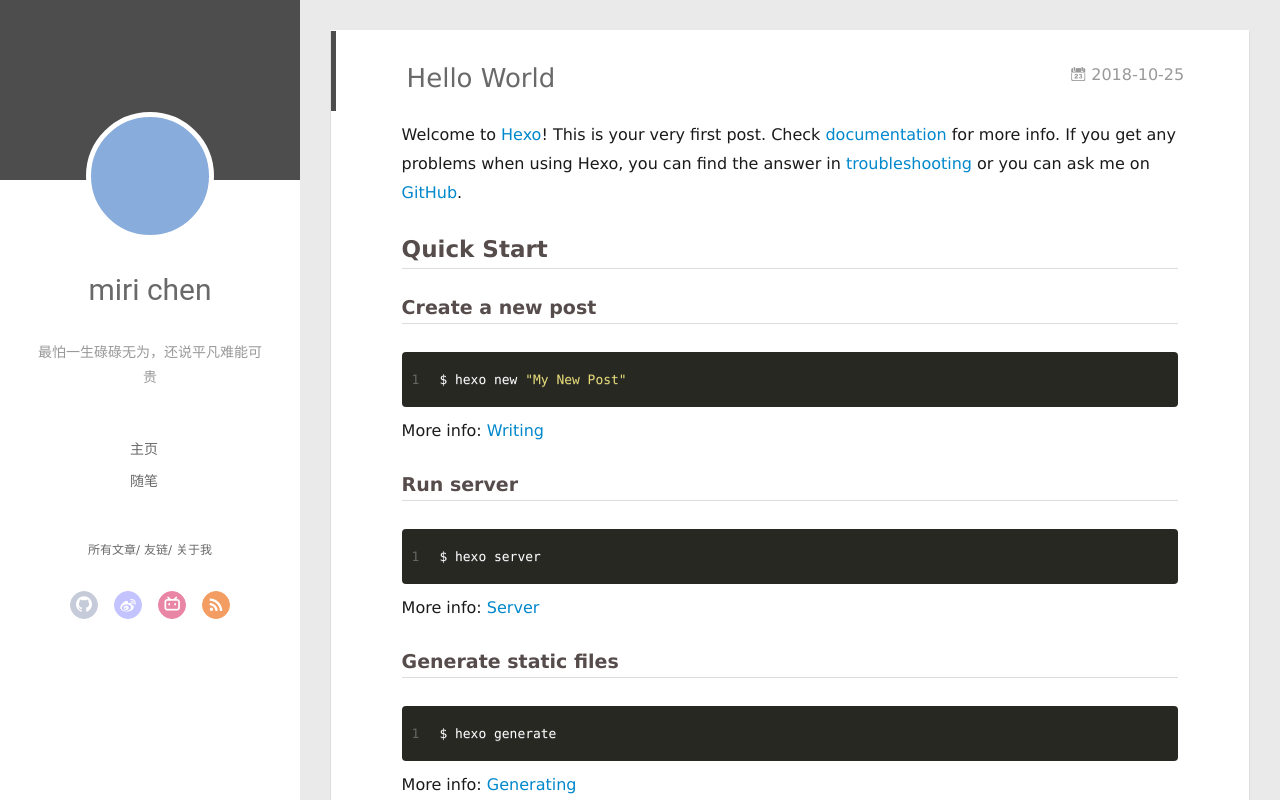
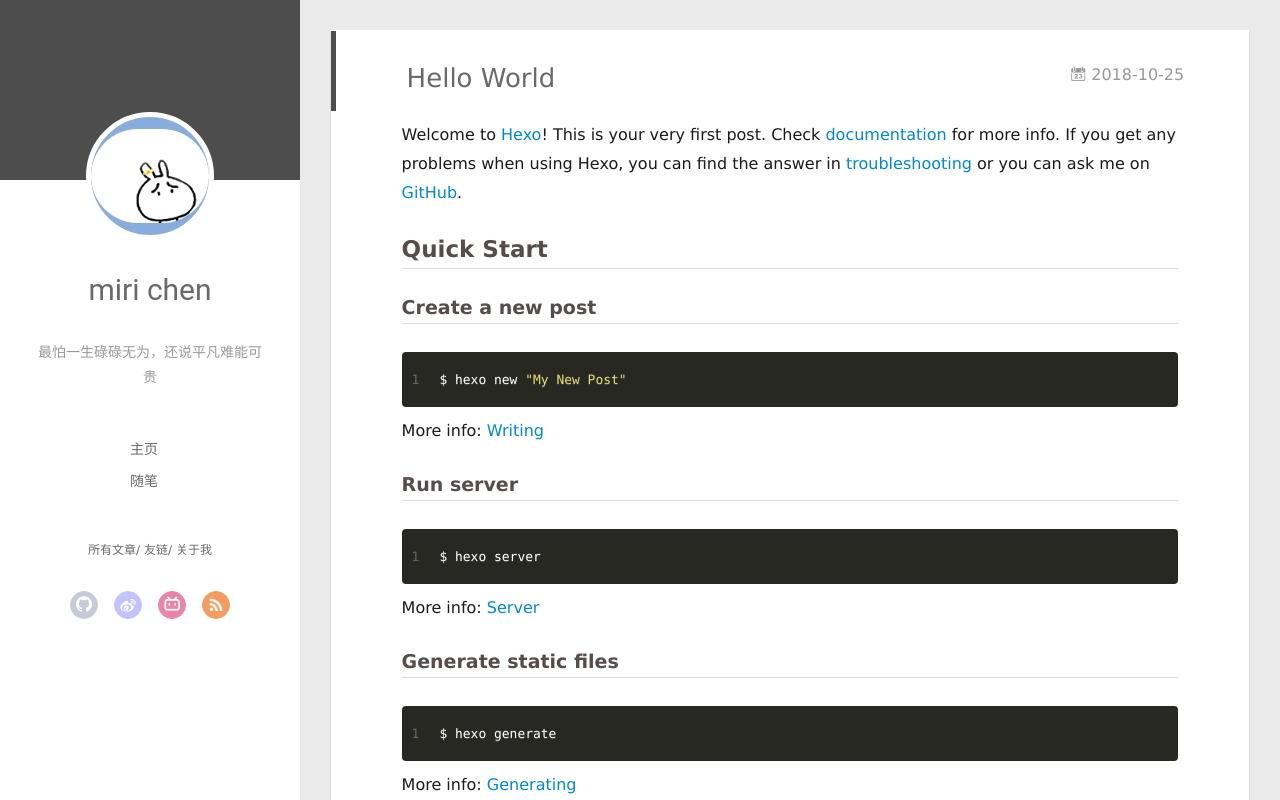
Before and after one commit to miri90/miri90.github.io, a plain HTML site: page 2018/10/25/hello-world/index.html in a window 1280 px wide. Drawn offline with Linux system fonts and the light colour scheme.

Commit message:
Site updated at2018-10-26 20:17:33

```diff
--- a/2018/10/25/hello-world/index.html
+++ b/2018/10/25/hello-world/index.html
@@ -24,7 +24,7 @@
     <link rel="alternative" href="/atom.xml" title="crazie miri chen&#39;s blog" type="application/atom+xml">
 
 
-    <link rel="icon" href="/imge/ti.peg">
+    <link rel="icon" href="/imge/favicon.ico">
 
   <link rel="stylesheet" type="text/css" href="/./main.0cf68a.css">
   <style type="text/css">
@@ -48,7 +48,7 @@
 <div class="intrude-less">
 	<header id="header" class="inner">
 		<a href="/" class="profilepic">
-			<img src="" class="js-avatar">
+			<img src="/img/avatar.jpeg" class="js-avatar">
 		</a>
 		<hgroup>
 		  <h1 class="header-author"><a href="/">miri chen</a></h1>
@@ -108,7 +108,7 @@
 	<div class="intrude-less">
 		<header id="header" class="inner">
 			<div class="profilepic">
-				<img src="" class="js-avatar">
+				<img src="/img/avatar.jpeg" class="js-avatar">
 			</div>
 			<hgroup>
 			  <h1 class="header-author js-header-author">miri chen</h1>
```
Also changed, not shown: archives/2018/10/index.html (+3 -3 lines), archives/2018/index.html (+3 -3 lines), archives/index.html (+3 -3 lines), index.html (+3 -3 lines), img/avatar.jpeg (added), img/favicon.ico (added).
